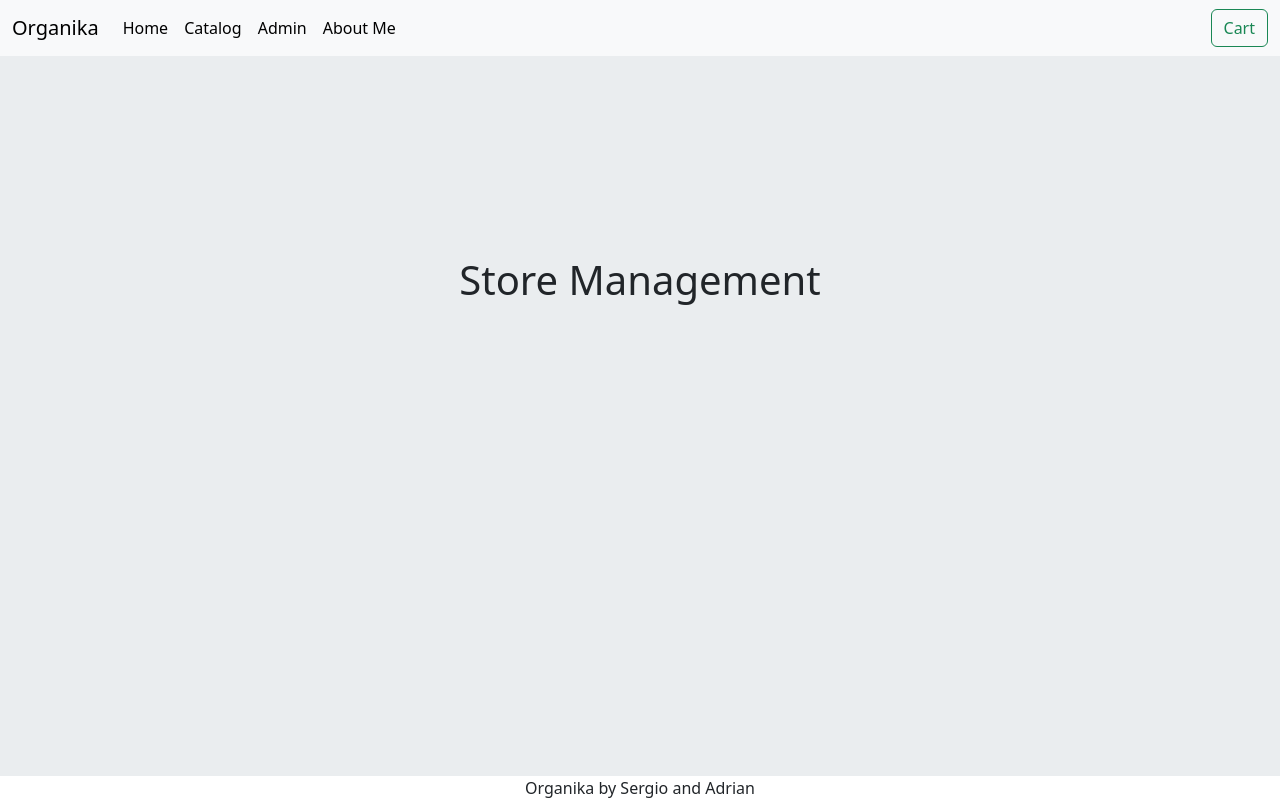
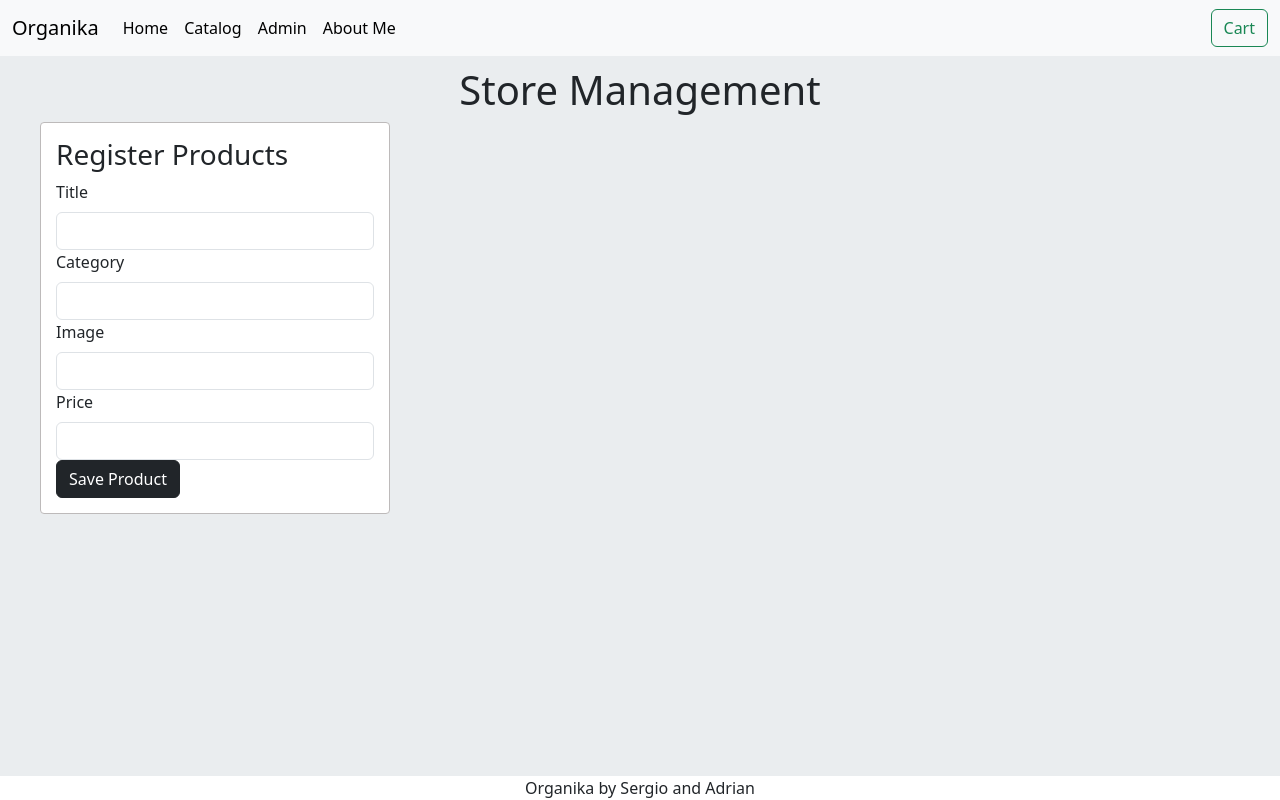
Before and after one commit to drinzunza/react_store_ch39, a React (Create React App) app: page /admin in a window 1280 px wide. Built offline with nearby package versions, Linux system fonts and the light colour scheme.

Commit message:
FSDI 109 #2

```diff
--- a/src/components/product.css
+++ b/src/components/product.css
@@ -1,24 +1,33 @@
 .product {
   display: inline-block;
   margin: 5px 7px;
-    border: 1px solid #6a6a6a;
+  border: 1px solid #989494;
   width: 240px;
   height: 340px;
   border-radius: 4px;
+  padding: 5px;
+  background-color: white;
 }
 
 .product:hover {
   border-color: chocolate;
 }
-.product .prices
-{
+
+.product .prices {
   display: flex;
 }
-.product .prices label{
+
+.product h5 {
+    color: rgb(40, 38, 38);
+    font-weight: 600;
+    font-family: 'Segoe UI', Tahoma, sans-serif;
+}
+
+.product .prices label {
   flex: 1;
 }
 
-.product img{
+.product img {
   width: 220px;
   height: 190px;
 }
--- a/src/components/product.jsx
+++ b/src/components/product.jsx
@@ -1,25 +1,22 @@
-import "./product.css";
-import QuantityPicker from "./quantityPicker";
-import { useEffect } from "react";
-//create a hook that shows up when the page is
-//loaded
-function Product(props){
+import './product.css';
+import QuantityPicker from './quantityPicker';
+import { useEffect } from 'react';
 
-    useEffect(function(){
+function Product(props) {
+  useEffect(function () {
     //when the [product] is loaded
-        console.log("hello im a product");
-    },[]);
+    console.log('hello im a product');
+  }, []);
 
   return (
     <div className="product">
-
-        <img src={"/images/"+ props.data.image } alt=""></img>
+      <img src={'/images/' + props.data.image} alt=""></img>
       <h5>{props.data.title}</h5>
       <div className="prices">
         <label>{props.data.price}</label>
         <label>Total</label>
       </div>
-        <QuantityPicker/>
+      <QuantityPicker />
     </div>
   );
 }
--- a/src/components/quantityPicker.jsx
+++ b/src/components/quantityPicker.jsx
@@ -21,11 +21,15 @@ function QuantityPicker(){
     }
 
     return (
-        <div className="qt-picker">
-            <button className="btn btn-info" disabled = {quantity===1} onClick={decrease}>-</button>
-            <label>{quantity}</label>
-            <button className="btn btn-info" onClick={increase}>+</button>
-        </div>
+      <div className="qt-picker">
+        <button className="btn btn-outline-success" disabled={quantity === 1} onClick={decrease}>
+          -
+        </button>
+        <label>{quantity}</label>
+        <button className="btn btn-outline-success" onClick={increase}>
+          +
+        </button>
+      </div>
     );
 
 }
--- a/src/pages/admin.css
+++ b/src/pages/admin.css
@@ -1,4 +1,14 @@
 
 .admin {
-    padding-top: 200px;
+    padding-top: 10px;
 }
+
+.admin .parent-container {
+    width: 350px;
+    border: 1px solid #bdbaba;
+    border-radius: 4px;
+    padding: 15px;
+    background-color: white;
+    margin-left: 40px;
+    text-align: left;
+}
--- a/src/pages/admin.jsx
+++ b/src/pages/admin.jsx
@@ -1,11 +1,78 @@
-import "./admin.css";
+import { useState } from 'react';
+import './admin.css';
 
 function Admin() {
-    return (
-        <div className="admin page">
-            <h1>Store Management</h1>
+  const [product, setProduct] = useState({ title: '', category: '', image: '', price: '' });
+
+  function handleInputChange(e) {
+    const val = e.target.value;
+    const name = e.target.name;
+
+    // create a copy, modify it and set it back
+    let copy = { ...product };
+    copy[name] = val;
+    setProduct(copy);
+  }
+
+  function saveProduct() {
+    console.log(product);
+
+    // save to server
+
+    clearForm();
+  }
+
+  function clearForm() {
+    setProduct({ title: '', category: '', image: '', price: '' });
+  }
+
+  return (
+    <div className="admin page">
+      <h1>Store Management</h1>
+
+      <div className="parent-container">
+        <h3>Register Products</h3>
+
+        <div>
+          <label className="form-label">Title</label>
+          <input value={product.title} onChange={handleInputChange} name="title" type="text" className="form-control" />
         </div>
-    )
+
+        <div>
+          <label className="form-label">Category</label>
+          <input
+            value={product.category}
+            onChange={handleInputChange}
+            name="category"
+            type="text"
+            className="form-control"
+          />
+        </div>
+
+        <div>
+          <label className="form-label">Image</label>
+          <input value={product.image} onChange={handleInputChange} name="image" type="text" className="form-control" />
+        </div>
+
+        <div>
+          <label className="form-label">Price</label>
+          <input
+            value={product.price}
+            onChange={handleInputChange}
+            name="price"
+            type="number"
+            className="form-control"
+          />
+        </div>
+
+        <div>
+          <button onClick={saveProduct} className="btn btn-dark">
+            Save Product
+          </button>
+        </div>
+      </div>
+    </div>
+  );
 }
 
 export default Admin;
--- a/src/pages/catalog.css
+++ b/src/pages/catalog.css
@@ -1,3 +1,13 @@
 .catalog .btn-filter {
     margin: 5px;
 }
+
+.catalog h1 {
+    margin-top: 5px;
+    color: rgb(40, 38, 38);
+}
+
+.catalog h5 {
+    font-size: 16px;
+    color: rgb(56, 59, 59);
+}
--- a/src/pages/catalog.jsx
+++ b/src/pages/catalog.jsx
@@ -45,9 +45,10 @@ function Catalog() {
 
   return (
     <div className="catalog page">
-      <h1>Check out our {products.length} amazing products in our catalog</h1>
+      <h1>Fresh products 1-click away</h1>
+      <h6>Our catalog has {products.length} products ready for you</h6>
+
       <br />
-
       <button
         onClick={clearFilter}
         className="
```
Lines whose indentation alone changed are shown as unchanged.
